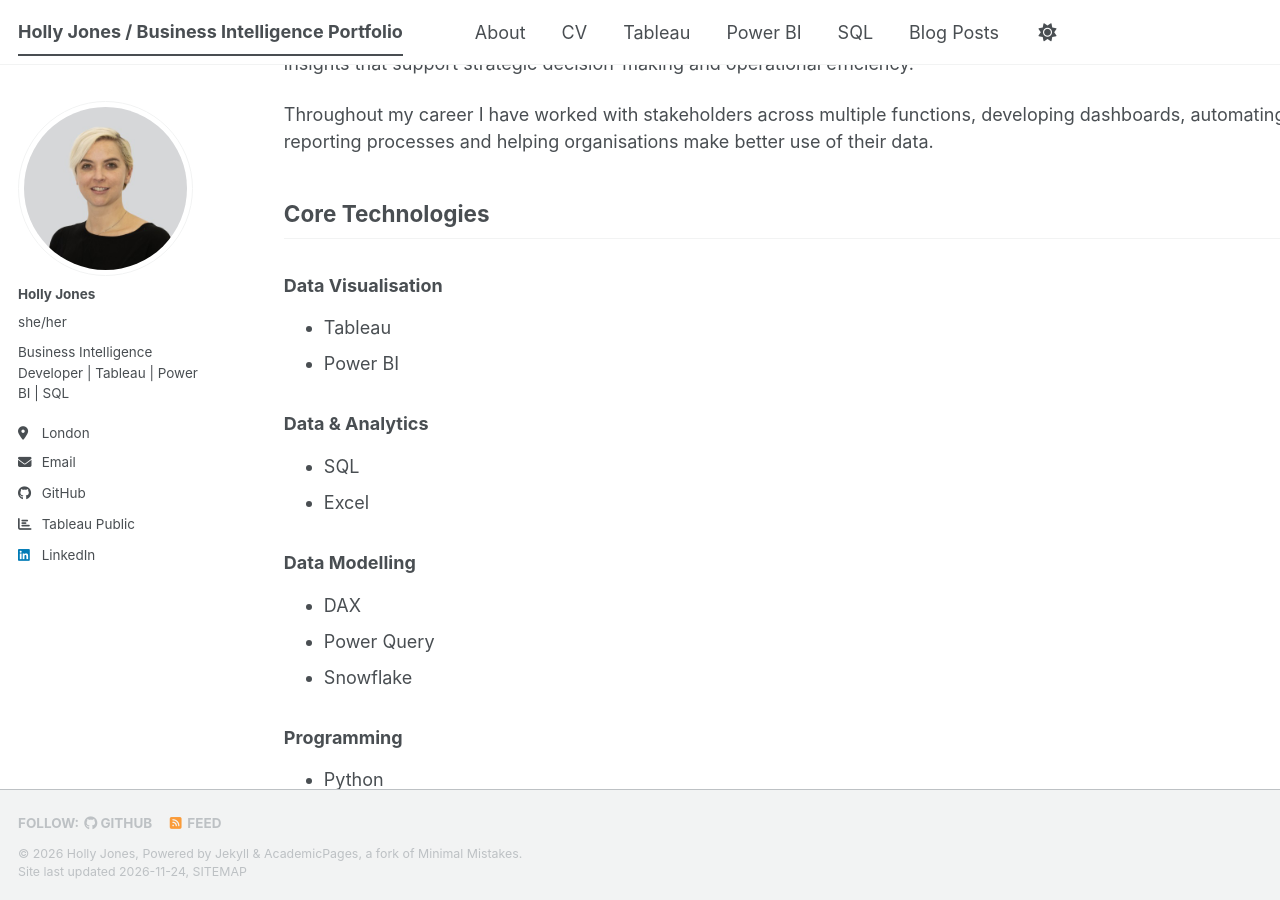
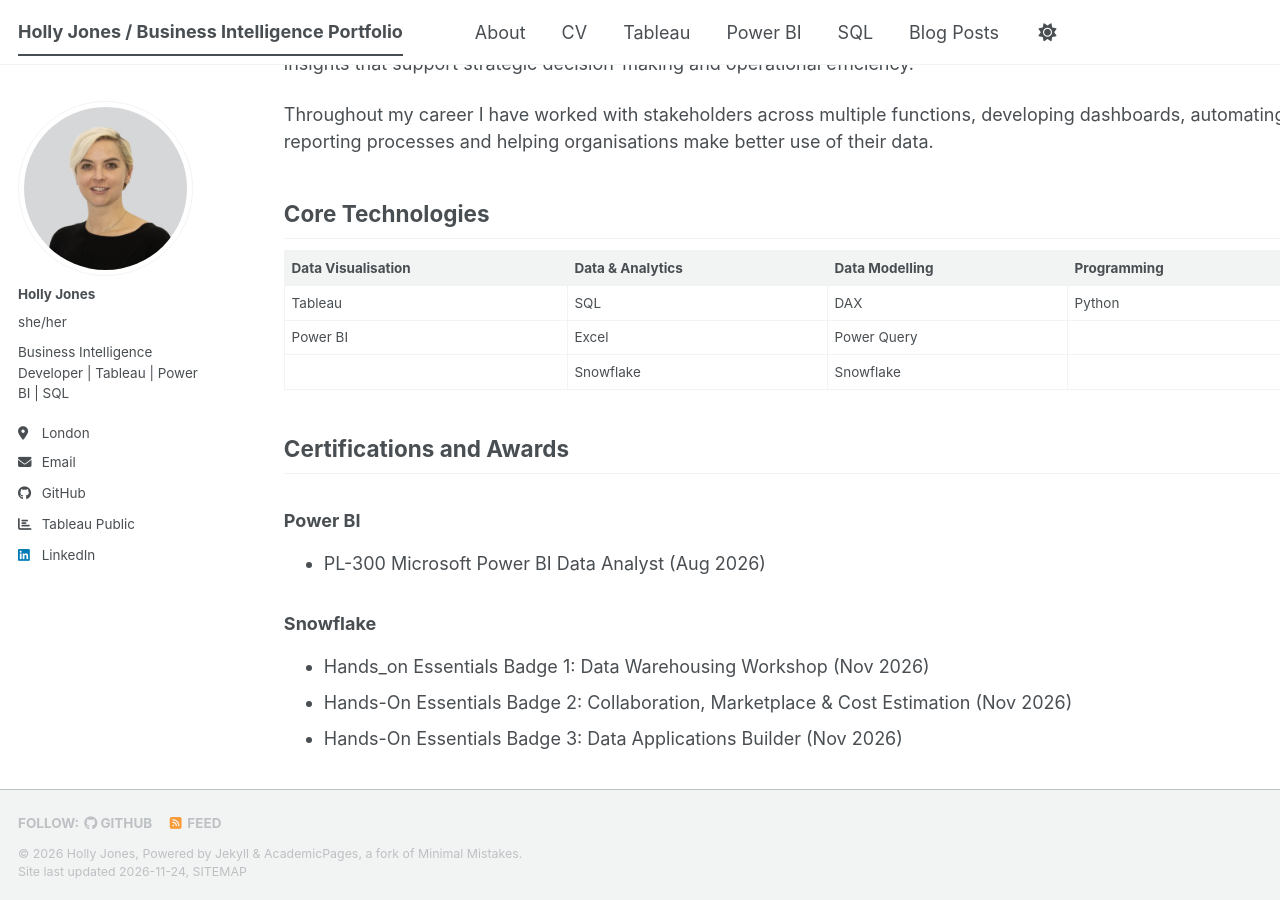
Before and after one commit to hjones87/hjones87.github.io, a Jekyll site: the page built from _pages/about.md, in a window 1280 px wide and 900 px high, scrolled down 557 px. Built offline with Jekyll 4.4.1, drawn with Linux system fonts in a browser that asks for light colours; a script bundle is joined from its source files by our own code; a style sheet for code colours, icons or effects is not loaded.

Commit message:
Refactor core technologies section in about.md

```diff
--- a/_pages/about.md
+++ b/_pages/about.md
@@ -20,21 +20,11 @@ Throughout my career I have worked with stakeholders across multiple functions,
 
 ## Core Technologies
 
-### Data Visualisation
-- Tableau
-- Power BI
-
-### Data & Analytics
-- SQL
-- Excel
-
-### Data Modelling
-- DAX
-- Power Query
-- Snowflake
-
-### Programming
-- Python
+| **Data Visualisation** | **Data & Analytics** | **Data Modelling** | **Programming** |
+|---|---|---|---|
+| Tableau | SQL | DAX | Python |
+| Power BI | Excel | Power Query | |
+| | Snowflake | Snowflake | |
 
 
 ## Certifications and Awards
```
